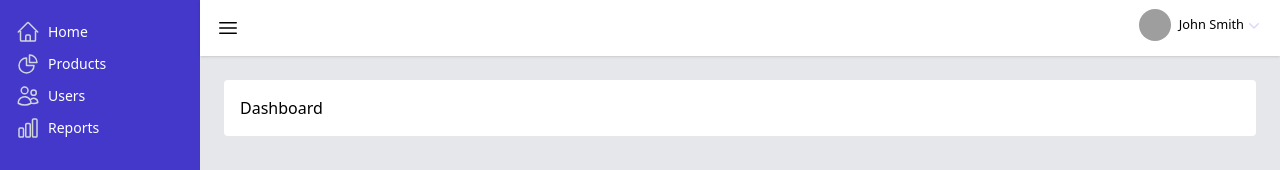
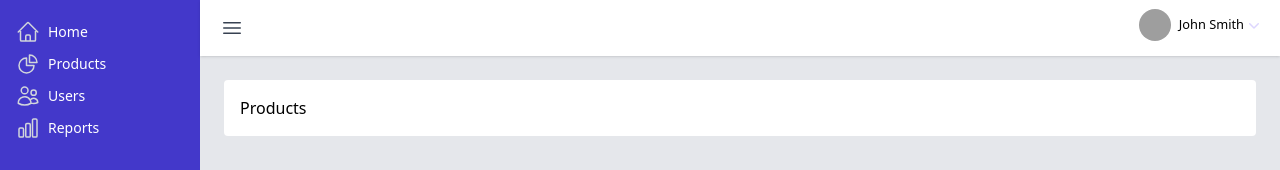
Before and after one commit to Sahet-dev/eCommerce_App, a Vue app in the folder admin/: page /app/products in a window 1280 px wide. Shown: the top 170 px of the page. Built offline with nearby package versions, Linux system fonts and the light colour scheme; grey boxes are pictures that could not be loaded.

Commit message:
Implement toggleSidebar and create Products component

```diff
--- a/admin/src/components/AppLayout.vue
+++ b/admin/src/components/AppLayout.vue
@@ -4,7 +4,7 @@
     <div class="min-h-full flex bg-gray-200">
 
 
-        <SidebarLayout />
+        <SidebarLayout :class="{'-ml-[200px]' : sidebarOpen}"/>
 
 
 
@@ -14,7 +14,9 @@
 
 
         <div class="flex-1">
-            <TopHeader></TopHeader>
+            <TopHeader @toggle-sidebar="toggleSidebar"></TopHeader>
+
+
             <main class="p-6">
                 <div class="bg-white p-4 rounded">
                     <router-view></router-view>
@@ -25,14 +27,21 @@
     </div>
 </template>
 <script setup>
+import {ref} from "vue";
 import SidebarLayout from "./SidebarLayout.vue";
 import TopHeader from "./TopHeader.vue";
-
 const {title} = defineProps({
     title: String
 })
 
+const sidebarOpen = ref(false);
+
 const emit = defineEmits(['submit'])
+
+
+function toggleSidebar() {
+    sidebarOpen.value = !sidebarOpen.value
+}
 </script>
 
 
--- a/admin/src/components/SidebarLayout.vue
+++ b/admin/src/components/SidebarLayout.vue
@@ -1,6 +1,6 @@
 
 <template>
-    <div class="w-[200px] bg-indigo-700 text-white py-4 px-2">
+    <div class="w-[200px] transition-all bg-indigo-700 text-white py-4 px-2">
         <router-link :to="{name: 'app.dashboard'}" class="flex items-center py-1 px-2 rounded-md transition-colors hover:bg-black/30">
             <span class="mr-2 text-gray-300">
                 <HomeIcon class="w-6 h-6" />
--- a/admin/src/components/TopHeader.vue
+++ b/admin/src/components/TopHeader.vue
@@ -1,14 +1,14 @@
 
 <template>
-    <header class=" flex justify-between items-center h-14 shadow bg-white ">
-        <button class="p-4">
+    <header class=" flex justify-between items-center p-4 h-14 shadow bg-white ">
+        <button @click="handleClick" class="flex items-center justify-center rounded transition-colors w-8 h-8 text-gray-700 hover:bg-black/10">
             <svg xmlns="http://www.w3.org/2000/svg" fill="none" viewBox="0 0 24 24" stroke-width="1.5" stroke="currentColor" class="w-6 h-6">
                 <path stroke-linecap="round" stroke-linejoin="round" d="M3.75 6.75h16.5M3.75 12h16.5m-16.5 5.25h16.5" />
             </svg>
 
         </button>
 
-        <div class="px-4">
+        <div class="">
             <Menu as="div" class="relative inline-block text-left">
                 <div>
                     <MenuButton
@@ -38,7 +38,7 @@
                             <MenuItem v-slot="{ active }">
                                 <button
                                     :class="[
-                  active ? 'bg-violet-500 text-white' : 'text-gray-900',
+                  active ? 'bg-indigo-600 text-white' : 'text-gray-900',
                   'group flex w-full items-center rounded-md px-2 py-2 text-sm',
                 ]"
                                 >
@@ -52,7 +52,7 @@
                             <MenuItem v-slot="{ active }">
                                 <button
                                     :class="[
-                  active ? 'bg-violet-500 text-white' : 'text-gray-900',
+                  active ? 'bg-indigo-600 text-white' : 'text-gray-900',
                   'group flex w-full items-center rounded-md px-2 py-2 text-sm',
                 ]"
                                 >
@@ -77,8 +77,17 @@
 
 </template>
 <script setup>
+import { defineEmits } from 'vue';
 import { Menu, MenuButton, MenuItems, MenuItem } from '@headlessui/vue'
 import { ChevronDownIcon } from '@heroicons/vue/20/solid'
+
+const emit = defineEmits(['toggle-sidebar']);
+
+function handleClick() {
+    emit('toggle-sidebar');
+}
+
+
 
 </script>
 
--- /dev/null
+++ b/admin/src/components/views/Products.vue
@@ -0,0 +1,11 @@
+<script setup>
+
+</script>
+
+<template>
+    <div class="bg-white">Products</div>
+</template>
+
+<style scoped>
+
+</style>
--- a/admin/src/router/index.js
+++ b/admin/src/router/index.js
@@ -4,6 +4,7 @@ import Login from "../components/views/Login.vue";
 import ResetPassword from "../components/views/ResetPassword.vue";
 import RequestPassword from "../components/views/RequestPassword.vue";
 import AppLayout from "../components/AppLayout.vue";
+import Products from "../components/views/Products.vue";
 
 const routes = [
     {
@@ -19,7 +20,7 @@ const routes = [
 {
                 path: "products",
                 name: "app.products",
-                component: Dashboard
+                component: Products
             },
 {
                 path: "users",
```
